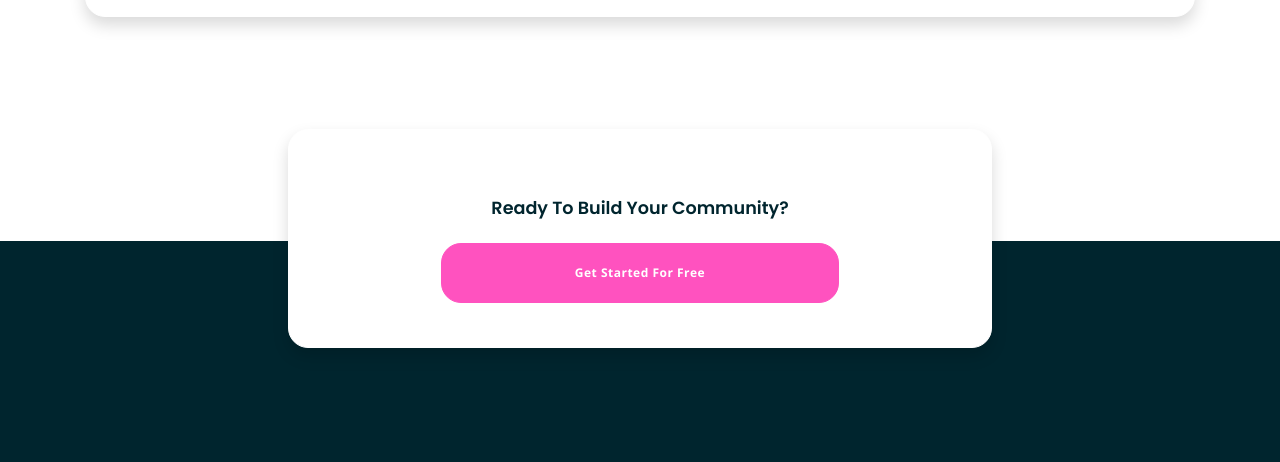
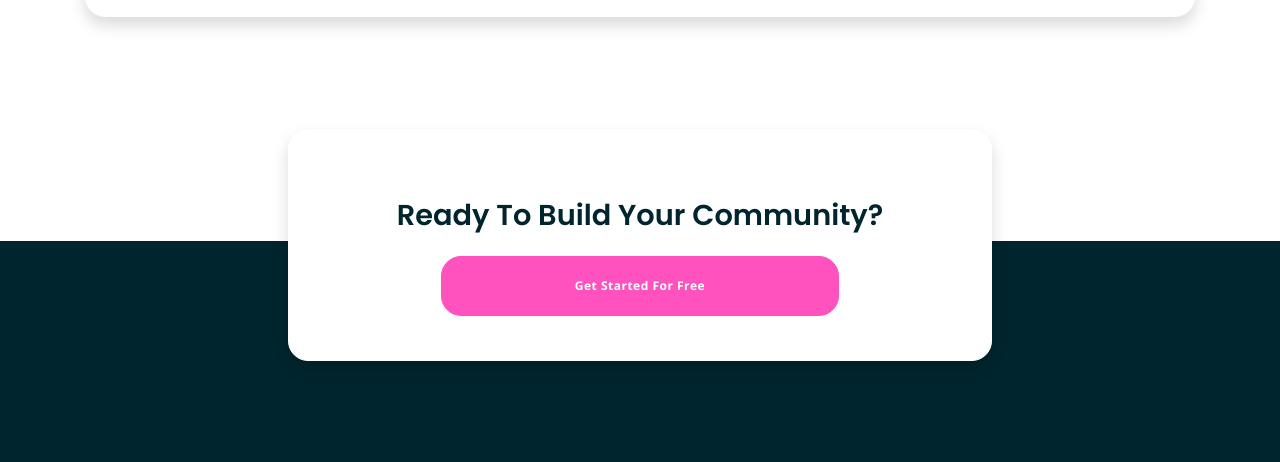
Before and after one commit to eefborromeo/huddle-landing, a plain HTML site: page index.html in a window 1280 px wide. Shown: the part 1887-2349 px from the top of the page. Drawn offline with nearby package versions, Linux system fonts and the light colour scheme.

Commit message:
CTA heading font size for lg viewports

```diff
--- a/styles.css
+++ b/styles.css
@@ -237,6 +237,9 @@ footer abbr[title] {
     right: 22.5%;
   }
 
+  .section-3 h2 {
+    font-size: 1.8rem;
+  }
   footer {
     padding: 8rem 0 3rem;
   }
```
